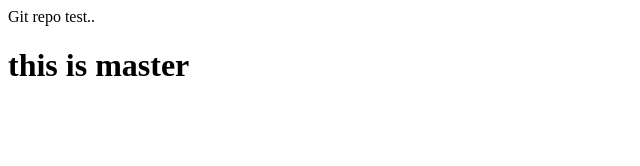
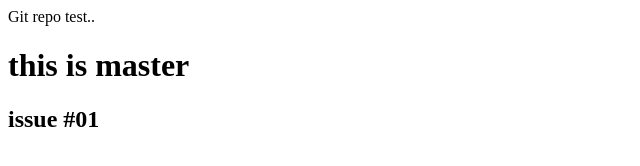
Before and after one commit to jumpei-shibayama/test-repo, a plain HTML site: page index.html in a window 1280 px wide. Shown: the whole page, without its empty margins (0-640 px from the left). Drawn offline with Linux system fonts and the light colour scheme.

Commit message:
as issue

```diff
--- a/index.html
+++ b/index.html
@@ -1,3 +1,4 @@
 Git repo test..
 
 <h1>this is master</h1>
+<h2>issue #01</h2>
```
